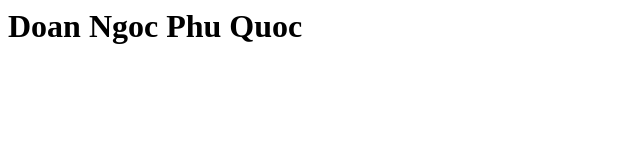
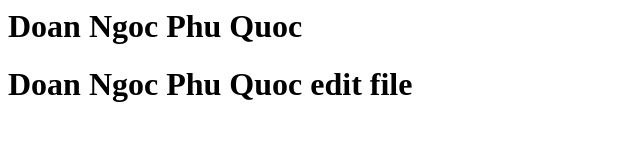
Before and after one commit to quocdnp-dipro/learn-git, a plain HTML site: page index.html in a window 1280 px wide. Shown: the whole page, without its empty margins (0-640 px from the left). Drawn offline with Linux system fonts and the light colour scheme.

Commit message:
Update index.html

```diff
--- a/index.html
+++ b/index.html
@@ -1 +1,2 @@
 <h1>Doan Ngoc Phu Quoc</h1>
+<h1>Doan Ngoc Phu Quoc edit file</h1>
```
